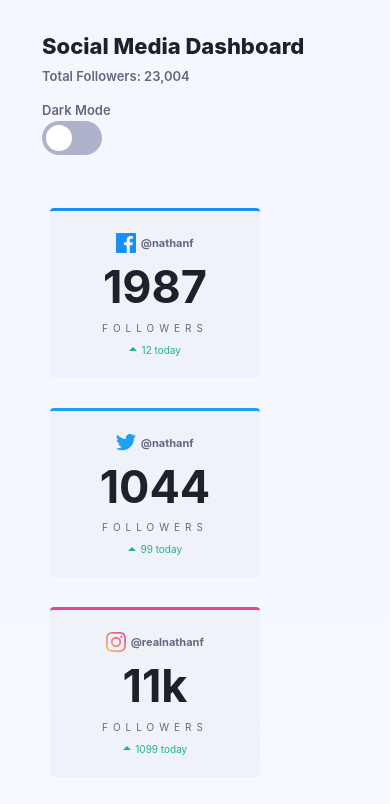
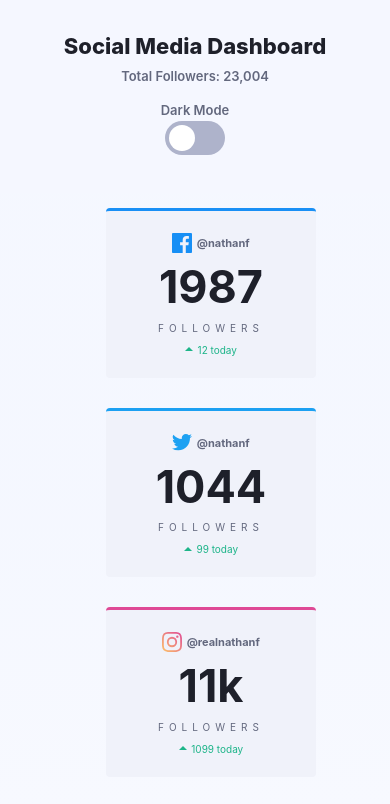
Before and after one commit to 4ndrese16/proyecto-individual, a website: page index.html in a window 390 px wide. Shown: the top 804 px of the page. Drawn offline with nearby package versions, Linux system fonts and the light colour scheme.

Commit message:
Correcciones del responsive

```diff
--- a/css/style.css
+++ b/css/style.css
@@ -208,3 +208,67 @@ input:checked + .slider:before {
     -ms-transform: translateX(26px);
     transform: translateX(26px);
   }
+
+@media screen and (max-width: 1024px){
+    .col{
+        padding-left: 35px;
+    }
+}
+
+@media screen and (max-width: 991px){
+    .header{
+        text-align: center;
+    }
+    .middle{
+        text-align: center;
+    }
+}
+
+@media screen and (max-width: 990px){
+    .col{
+        padding-left: 75px;
+    }
+}
+
+@media screen and (max-width: 768px){
+    .col{
+        padding-left: 70px;
+    }
+}
+
+@media screen and (max-width: 767px){
+    .col{
+        padding-left: 170px;
+    }
+}
+
+
+@media screen and (max-width: 564px){
+    .col{
+        padding-left: 160px;
+    }
+}
+
+@media screen and (max-width: 500px){
+    .col{
+        padding-left: 140px;
+    }
+}
+
+@media screen and (max-width: 425px){
+    .col{
+        padding-left: 106px;
+    }
+}
+
+@media screen and (max-width: 375px){
+    .col{
+        padding-left: 85px;
+    }
+}
+
+@media screen and (max-width: 320px){
+    .col{
+        padding-left: 55px;
+    }
+}
--- a/index.html
+++ b/index.html
@@ -7,7 +7,7 @@
     <link rel="stylesheet" href="./node_modules/bootstrap/dist/css/bootstrap.min.css">
     <link rel="stylesheet" href="./css/style.css">
     <link href="https://fonts.googleapis.com/css2?family=Inter:wght@500&display=swap" rel="stylesheet">
-    <title>Document</title>
+    <title>Social Media DB with Switcher</title>
 </head>
 
 <body id="light">
```
